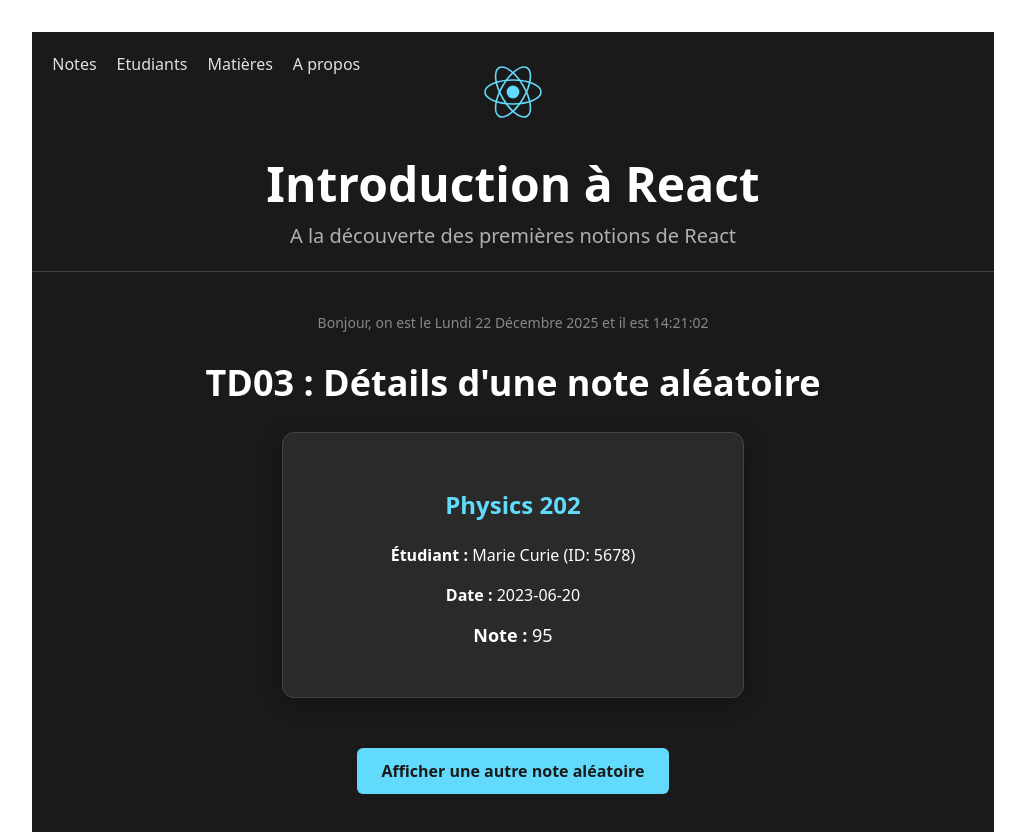
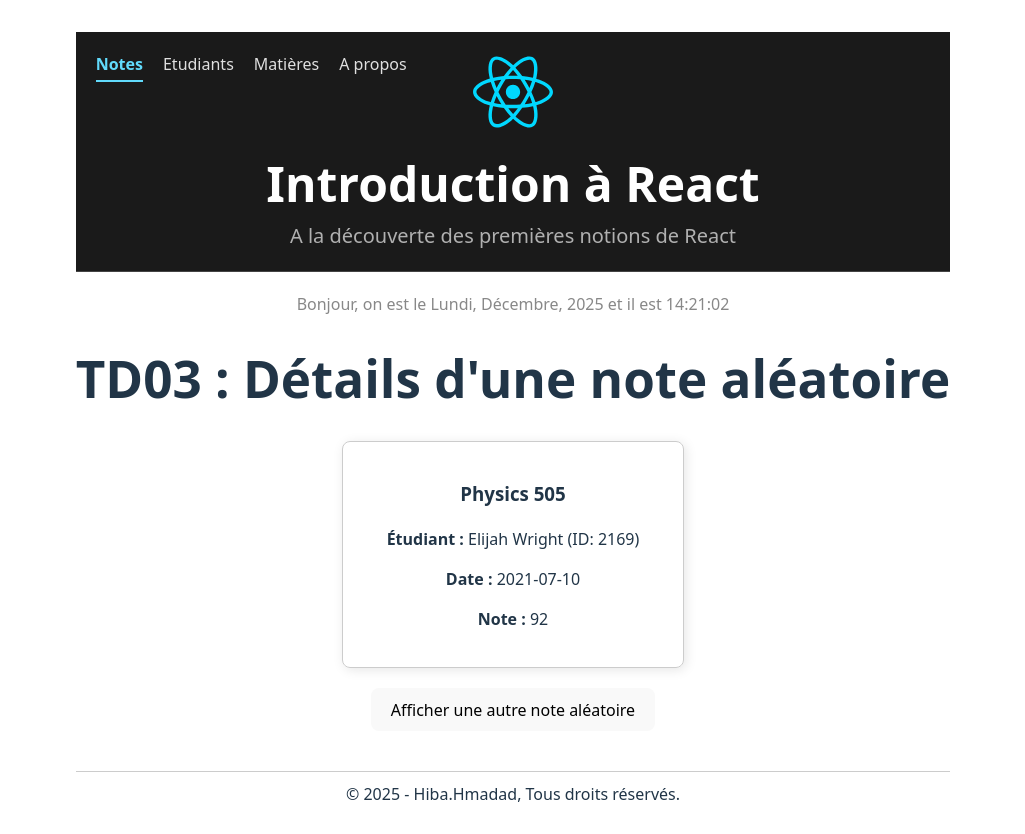
Before and after one commit to MBDS-CASA/react101-hiba-hmadad12, a React (Vite) app: page / in a window 1280 px wide. Shown: the top 834 px of the page, without its empty margins (127-1152 px from the left). Built offline with nearby package versions, Linux system fonts and the light colour scheme.

Commit message:
TD04 : Gestion de menu dynamique

```diff
--- a/src/App.jsx
+++ b/src/App.jsx
@@ -1,19 +1,17 @@
-
 import { useState } from 'react'
 import './App.css'
-
 
 import Header from './components/Header.jsx';
 import MainContent from './components/MainContent.jsx';
 import Footer from './components/Footer.jsx';
-import RandomNote from "./components/RandomNote.jsx";
+
 function App() {
+  const [activeMenu, setActiveMenu] = useState("Notes");
 
   return (
     <>
-      <Header />
-      <MainContent />
-      <RandomNote />
+      <Header activeMenu={activeMenu} onMenuClick={setActiveMenu} />
+      <MainContent activeMenu={activeMenu} />
       <Footer />
     </>
   )
--- a/src/components/Header.jsx
+++ b/src/components/Header.jsx
@@ -1,11 +1,8 @@
-import React, { useState } from 'react';
+import React from 'react';
+import reactLogo from '../assets/react.svg';
 
-function Header() {
+function Header({ activeMenu, onMenuClick }) {
   const menuItems = ["Notes", "Etudiants", "Matières", "A propos"];
-
-  const handleClick = (item) => {
-    alert(`Vous avez cliqué sur : ${item}`);
-  };
 
   return (
     <header style={{
@@ -15,7 +12,7 @@
       backgroundColor: '#1a1a1a'
     }}>
 
-      {/* Menu en haut à gauche - position absolue */}
+      {/* Menu en haut à gauche */}
       <nav style={{ position: 'absolute', left: '20px', top: '20px' }}>
         <ul style={{
           display: 'flex',
@@ -29,11 +26,14 @@
               key={item}
               style={{
                 cursor: 'pointer',
-                fontWeight: '500',
-                color: '#e0e0e0',
-                fontSize: '16px'
+                fontWeight: activeMenu === item ? 'bold' : '500',
+                color: activeMenu === item ? '#61dafb' : '#e0e0e0',
+                fontSize: '16px',
+                borderBottom: activeMenu === item ? '2px solid #61dafb' : 'none',
+                paddingBottom: '4px',
+                transition: 'all 0.3s ease'
               }}
-              onClick={() => handleClick(item)}
+              onClick={() => onMenuClick(item)}
             >
               {item}
             </li>
@@ -43,12 +43,7 @@
 
       {/* Logo et titre - centré */}
       <div style={{ textAlign: 'center', color: 'white' }}>
-        <svg width="80" height="80" viewBox="0 0 100 100" style={{ margin: '0 auto' }}>
-          <circle cx="50" cy="50" r="8" fill="#61dafb"/>
-          <ellipse cx="50" cy="50" rx="35" ry="15" fill="none" stroke="#61dafb" strokeWidth="2"/>
-          <ellipse cx="50" cy="50" rx="35" ry="15" fill="none" stroke="#61dafb" strokeWidth="2" transform="rotate(60 50 50)"/>
-          <ellipse cx="50" cy="50" rx="35" ry="15" fill="none" stroke="#61dafb" strokeWidth="2" transform="rotate(120 50 50)"/>
-        </svg>
+        <img src={reactLogo} alt="React logo" style={{ width: '80px', height: '80px' }} />
         <h1 style={{ margin: '20px 0 10px', fontSize: '48px', fontWeight: 'bold' }}>
           Introduction à React
         </h1>
@@ -60,143 +55,4 @@
   );
 }
 
-// Fonction pour choisir un élément aléatoire
-function getRandomItem(arr) {
-  const randomIndex = Math.floor(Math.random() * arr.length);
-  return arr[randomIndex];
-}
-
-// Données de démonstration
-const data = [
-  {
-    course: "Chemistry 606",
-    student: { firstname: "Susan", lastname: "Price", id: 9285 },
-    date: "2023-04-11",
-    grade: 93
-  },
-  {
-    course: "Mathematics 301",
-    student: { firstname: "John", lastname: "Doe", id: 1234 },
-    date: "2023-05-15",
-    grade: 87
-  },
-  {
-    course: "Physics 202",
-    student: { firstname: "Marie", lastname: "Curie", id: 5678 },
-    date: "2023-06-20",
-    grade: 95
-  }
-];
-
-// Composant pour afficher une note
-function NoteCard({ note }) {
-  return (
-    <div style={{
-      border: "1px solid #444",
-      backgroundColor: '#2a2a2a',
-      padding: "30px",
-      margin: "30px auto",
-      maxWidth: "400px",
-      borderRadius: "12px",
-      boxShadow: "0 4px 20px rgba(0,0,0,0.3)",
-      color: 'white'
-    }}>
-      <h3 style={{
-        fontSize: '24px',
-        marginBottom: '20px',
-        color: '#61dafb'
-      }}>
-        {note.course}
-      </h3>
-      <p style={{ marginBottom: '10px' }}>
-        <strong>Étudiant :</strong> {note.student.firstname} {note.student.lastname} (ID: {note.student.id})
-      </p>
-      <p style={{ marginBottom: '10px' }}>
-        <strong>Date :</strong> {note.date}
-      </p>
-      <p style={{ fontSize: '18px', marginTop: '15px' }}>
-        <strong>Note :</strong> {note.grade}
-      </p>
-    </div>
-  );
-}
-
-// Composant Date en temps réel
-function DateDisplay() {
-  const [date, setDate] = useState(new Date());
-
-  React.useEffect(() => {
-    const timer = setInterval(() => setDate(new Date()), 1000);
-    return () => clearInterval(timer);
-  }, []);
-
-  const mois = ['Janvier', 'Février', 'Mars', 'Avril', 'Mai', 'Juin',
-                'Juillet', 'Août', 'Septembre', 'Octobre', 'Novembre', 'Décembre'];
-  const jours = ['Dimanche', 'Lundi', 'Mardi', 'Mercredi', 'Jeudi', 'Vendredi', 'Samedi'];
-
-  const jourSemaine = jours[date.getDay()];
-  const numeroJour = date.getDate();
-  const moisActuel = mois[date.getMonth()];
-  const annee = date.getFullYear();
-  const heure = date.getHours().toString().padStart(2, '0');
-  const minute = date.getMinutes().toString().padStart(2, '0');
-  const seconde = date.getSeconds().toString().padStart(2, '0');
-
-  return (
-    <p style={{
-      textAlign: 'center',
-      color: '#888',
-      fontSize: '14px',
-      margin: '20px 0'
-    }}>
-      Bonjour, on est le {jourSemaine} {numeroJour} {moisActuel} {annee} et il est {heure}:{minute}:{seconde}
-    </p>
-  );
-}
-
-function RandomNote() {
-  const [randomNote, setRandomNote] = useState(getRandomItem(data));
-
-  return (
-    <div style={{ textAlign: "center", padding: "20px" }}>
-      <DateDisplay />
-      <h1 style={{
-        fontSize: '36px',
-        margin: '30px 0',
-        color: 'white'
-      }}>
-        TD03 : Détails d'une note aléatoire
-      </h1>
-      <NoteCard note={randomNote} />
-      <button
-        onClick={() => setRandomNote(getRandomItem(data))}
-        style={{
-          padding: '12px 24px',
-          fontSize: '16px',
-          backgroundColor: '#61dafb',
-          color: '#1a1a1a',
-          border: 'none',
-          borderRadius: '6px',
-          cursor: 'pointer',
-          fontWeight: 'bold',
-          marginTop: '20px'
-        }}
-      >
-        Afficher une autre note aléatoire
-      </button>
-    </div>
-  );
-}
-
-export default function App() {
-  return (
-    <div style={{
-      minHeight: '100vh',
-      backgroundColor: '#1a1a1a',
-      fontFamily: 'system-ui, -apple-system, sans-serif'
-    }}>
-      <Header />
-      <RandomNote />
-    </div>
-  );
-}
+export default Header;
--- a/src/components/MainContent.jsx
+++ b/src/components/MainContent.jsx
@@ -1,7 +1,9 @@
 import { useState, useEffect } from 'react';
+import RandomNote from './RandomNote.jsx';
 
-function MainContent() {
+function MainContent({ activeMenu }) {
   const [currentTime, setCurrentTime] = useState(new Date());
+
   useEffect(() => {
     const timer = setInterval(() => {
       setCurrentTime(new Date());
@@ -19,11 +21,27 @@
   const minute = String(currentTime.getMinutes()).padStart(2, '0');
   const seconde = String(currentTime.getSeconds()).padStart(2, '0');
 
+  const renderContent = () => {
+    switch(activeMenu) {
+      case "Notes":
+        return <RandomNote />;
+      case "Etudiants":
+        return <h2 style={{ color: 'white', padding: '40px' }}>Etudiants</h2>;
+      case "Matières":
+        return <h2 style={{ color: 'white', padding: '40px' }}>Matières</h2>;
+      case "A propos":
+        return <h2 style={{ color: 'white', padding: '40px' }}>A propos</h2>;
+      default:
+        return <RandomNote />;
+    }
+  };
+
   return (
     <main style={{ textAlign: 'center', margin: '20px 0' }}>
-      <p>
-      Bonjour, on est le {jour}, {mois}, {annee} et il est {heure}:{minute}:{seconde}
+      <p style={{ color: '#888' }}>
+        Bonjour, on est le {jour}, {moisNom}, {annee} et il est {heure}:{minute}:{seconde}
       </p>
+      {renderContent()}
     </main>
   );
 }
```
